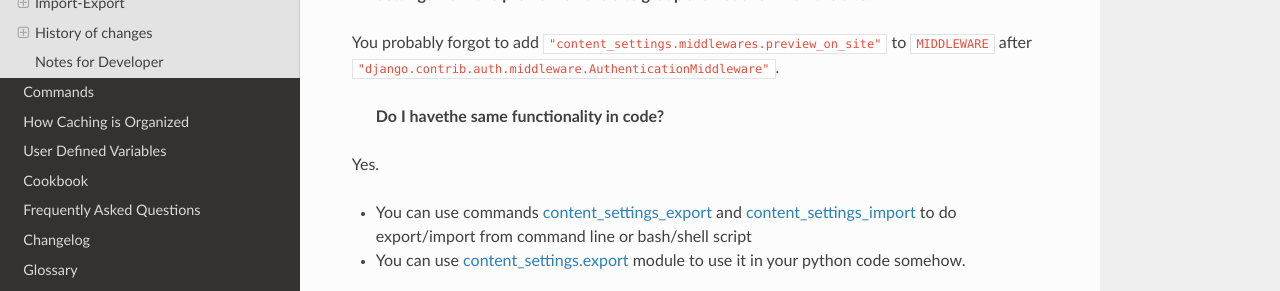
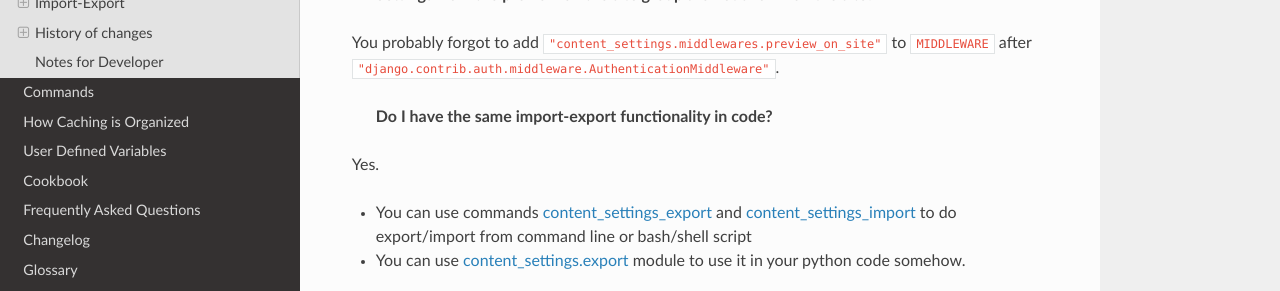
Before and after one commit to occipital/django-content-settings, an MkDocs documentation site: the page built from docs/ui.md, in a window 1280 px wide and 900 px high, scrolled down 9728 px. Shown: the part 474-765 px from the top of the window. Built offline with MkDocs 1.6.1, drawn with Linux system fonts in a browser that asks for light colours; nearby versions of some CDN libraries.

Commit message:
docs typo

```diff
--- a/docs/ui.md
+++ b/docs/ui.md
@@ -166,7 +166,7 @@ You can read about it in the article [User Defined Variables](uservar.md).
 
 You probably forgot to add `"content_settings.middlewares.preview_on_site"` to `MIDDLEWARE` after `"django.contrib.auth.middleware.AuthenticationMiddleware"`.
 
-> **Do I havethe same functionality in code?**
+> **Do I have the same import-export functionality in code?**
 
 Yes.
 
```
